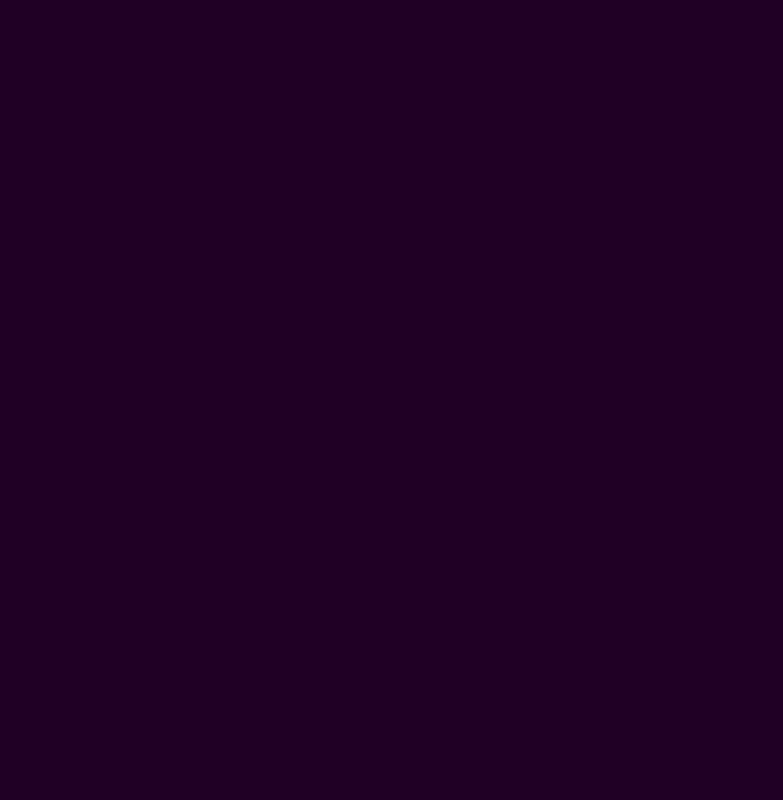
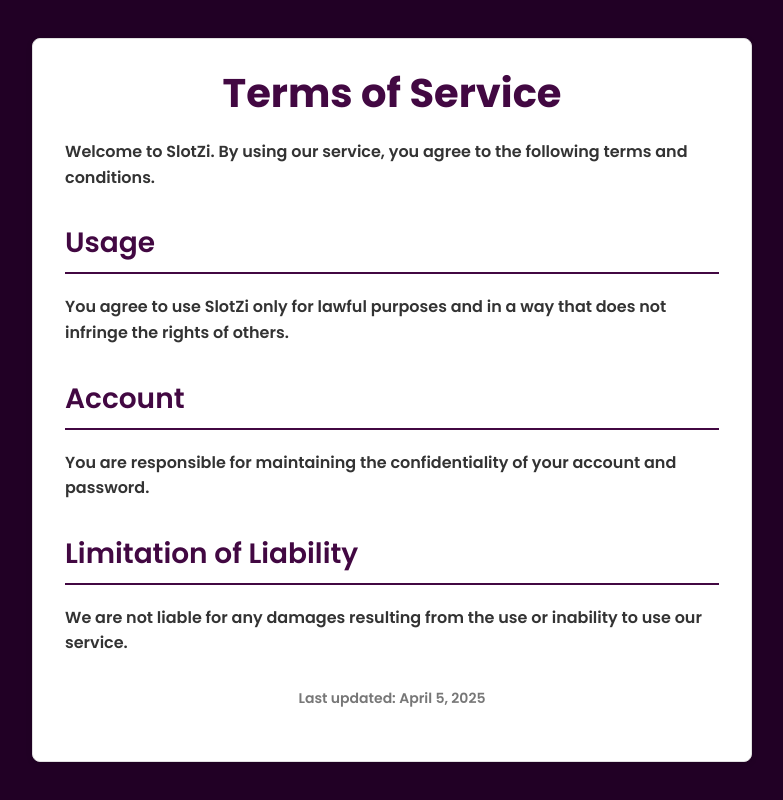
Before and after one commit to UvinduRokz/SlotZi-marketing, a React (Vite) app: page /terms in a window 1280 px wide. Before the commit this address had no page. Shown: the whole page, without its empty margins (248-1031 px from the left). Built offline with nearby package versions, Linux system fonts and the light colour scheme.

Commit message:
added: terms and data deletion pages

```diff
--- a/src/App.jsx
+++ b/src/App.jsx
@@ -2,6 +2,8 @@
 import { BrowserRouter as Router, Route, Routes } from "react-router-dom";
 import Home from "./pages/Home";
 import PrivacyPolicy from "./pages/PrivacyPolicy";
+import TermsOfService from "./pages/TermsOfService";
+import DataDeletion from "./pages/DataDeletion";
 import "./App.css";
 
 function App() {
@@ -10,6 +12,8 @@
       <Routes>
         <Route path="/" element={<Home />} />
         <Route path="/privacy-policy" element={<PrivacyPolicy />} />
+        <Route path="/terms" element={<TermsOfService />} />
+        <Route path="/data-deletion" element={<DataDeletion />} />
       </Routes>
     </Router>
   );
--- /dev/null
+++ b/src/pages/DataDeletion.jsx
@@ -0,0 +1,22 @@
+import React from "react";
+
+export default function DataDeletion() {
+  return (
+    <div className="pp-container">
+      <h1 className="pp-title">User Data Deletion</h1>
+      <p className="pp-paragraph">
+        If you'd like to request the deletion of your personal data from SlotZi,
+        please contact us at:
+      </p>
+      <p className="pp-contact-email">
+        <strong>Email:</strong>{" "}
+        <a href="mailto:slotzi@gmail.com">uvindu.dev.slotzi@gmail.com</a>
+      </p>
+      <p className="pp-paragraph">
+        Include your registered email and a brief message stating your request.
+        We will process your request as quickly as possible.
+      </p>
+      <p className="pp-last-updated">Last updated: April 5, 2025</p>
+    </div>
+  );
+}
--- /dev/null
+++ b/src/pages/TermsOfService.jsx
@@ -0,0 +1,29 @@
+import React from "react";
+
+export default function TermsOfService() {
+  return (
+    <div className="pp-container">
+      <h1 className="pp-title">Terms of Service</h1>
+      <p className="pp-paragraph">
+        Welcome to SlotZi. By using our service, you agree to the following
+        terms and conditions.
+      </p>
+      <h2 className="pp-section-title">Usage</h2>
+      <p className="pp-paragraph">
+        You agree to use SlotZi only for lawful purposes and in a way that does
+        not infringe the rights of others.
+      </p>
+      <h2 className="pp-section-title">Account</h2>
+      <p className="pp-paragraph">
+        You are responsible for maintaining the confidentiality of your account
+        and password.
+      </p>
+      <h2 className="pp-section-title">Limitation of Liability</h2>
+      <p className="pp-paragraph">
+        We are not liable for any damages resulting from the use or inability to
+        use our service.
+      </p>
+      <p className="pp-last-updated">Last updated: April 5, 2025</p>
+    </div>
+  );
+}
--- /dev/null
+++ b/src/style/DataDeletion.css
@@ -0,0 +1,38 @@
+.dd-container {
+  padding: 40px;
+  max-width: 800px;
+  margin: auto;
+  font-family: Arial, sans-serif;
+}
+
+.dd-title {
+  font-size: 2.5rem;
+  margin-bottom: 20px;
+  color: #4b0082;
+}
+
+.dd-paragraph {
+  font-size: 1rem;
+  line-height: 1.6;
+  margin-bottom: 15px;
+}
+
+.dd-contact-email {
+  font-size: 1rem;
+  margin-bottom: 20px;
+}
+
+.dd-contact-email a {
+  color: #4b0082;
+  text-decoration: none;
+}
+
+.dd-contact-email a:hover {
+  text-decoration: underline;
+}
+
+.dd-last-updated {
+  margin-top: 40px;
+  font-size: 0.9rem;
+  color: #666;
+}
```
Also changed, not shown: src/style/Contacts.css (deleted).
